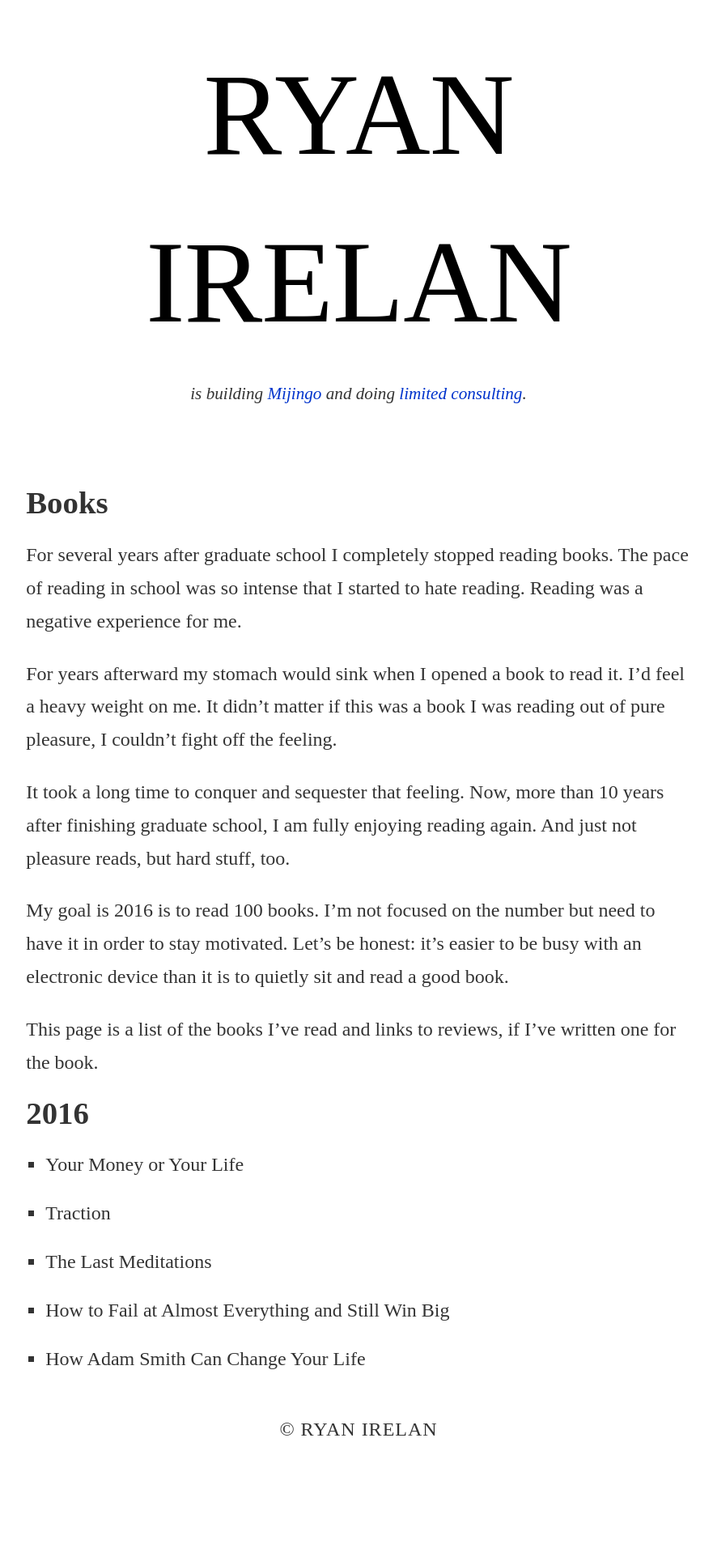
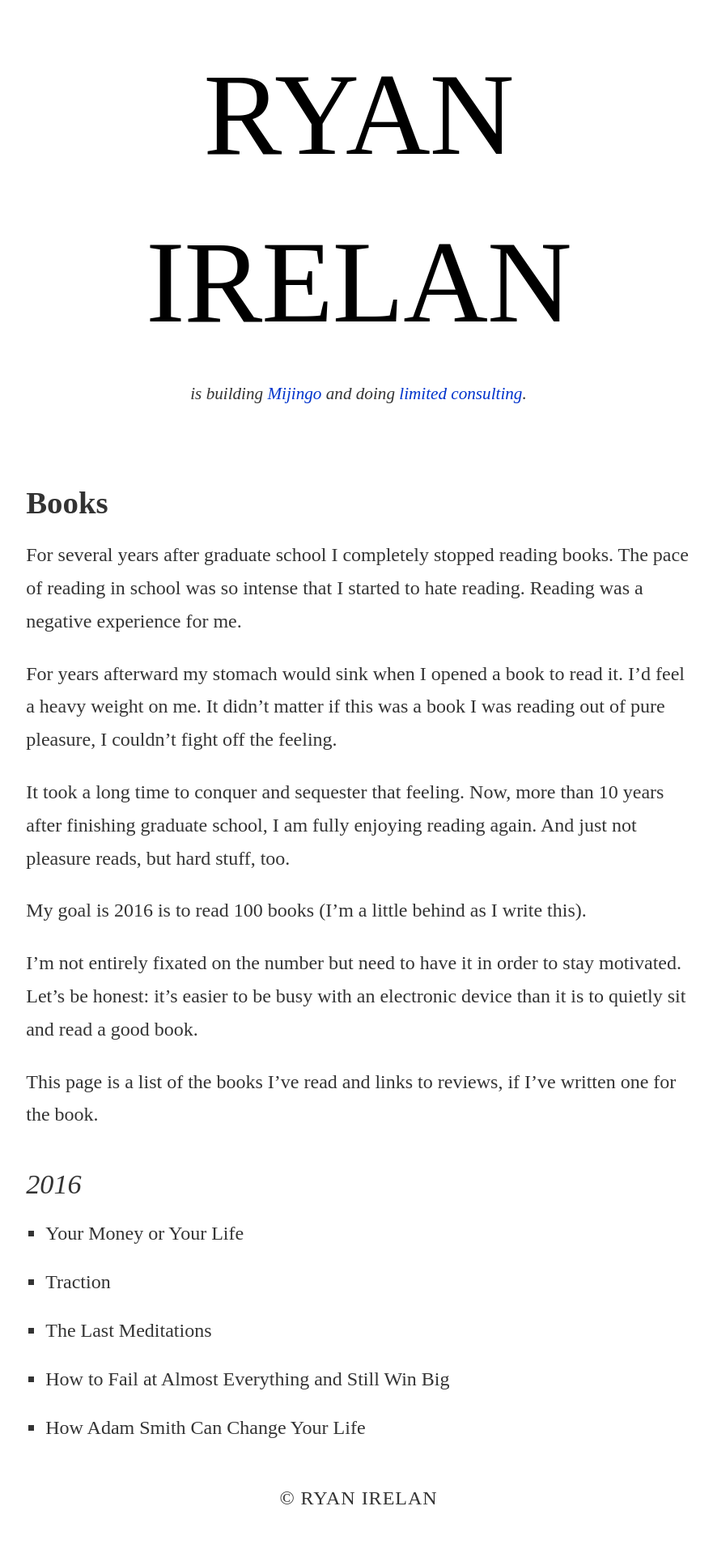
Before and after one commit to ryanirelan/ryanirelan.github.io, a Jekyll site: the page built from books/index.markdown, in a window 1280 px wide. Shown: the whole page at 81% size, without its empty margins (197-1078 px from the left). Built offline with Jekyll 4.4.1, drawn with Linux system fonts in a browser that asks for light colours; nearby versions of some CDN libraries; some web fonts are replaced; before the commit the page ends 1833 px from its top, so only the background shows below that.

Commit message:
updated books page

```diff
--- a/books/index.markdown
+++ b/books/index.markdown
@@ -13,11 +13,13 @@ For years afterward my stomach would sink when I opened a book to read it. I'd f
 
 It took a long time to conquer and sequester that feeling. Now, more than 10 years after finishing graduate school, I am fully enjoying reading again. And just not pleasure reads, but hard stuff, too.
 
-My goal is 2016 is to read 100 books. I'm not focused on the number but need to have it in order to stay motivated. Let's be honest: it's easier to be busy with an electronic device than it is to quietly sit and read a good book.
+My goal is 2016 is to read 100 books (I'm a little behind as I write this).
+
+I'm not entirely fixated on the number but need to have it in order to stay motivated. Let's be honest: it's easier to be busy with an electronic device than it is to quietly sit and read a good book.
 
 This page is a list of the books I've read and links to reviews, if I've written one for the book.
 
-## 2016
+### 2016
 
 * Your Money or Your Life
 * Traction
```
